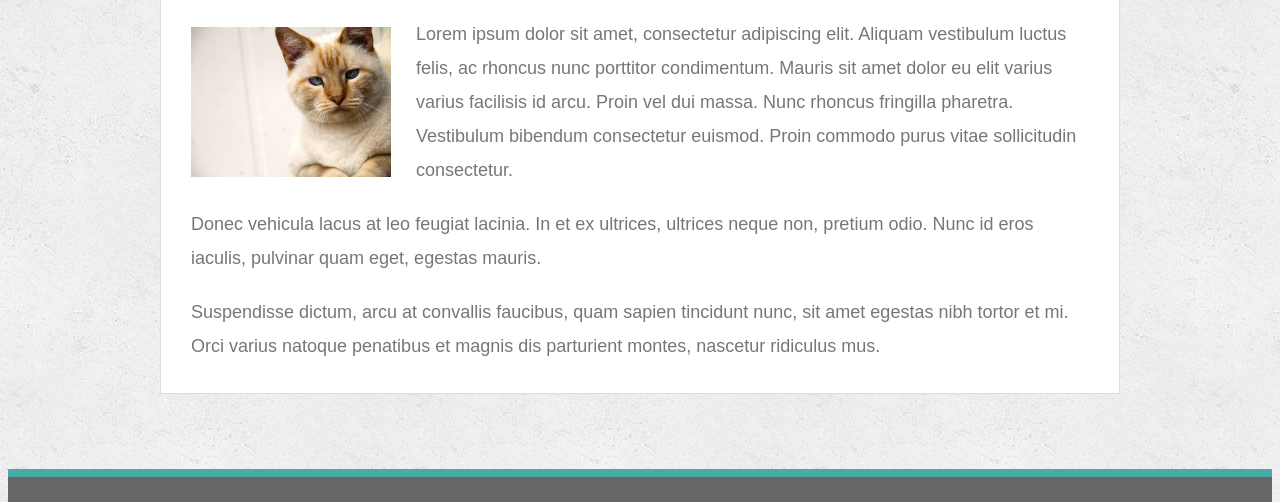
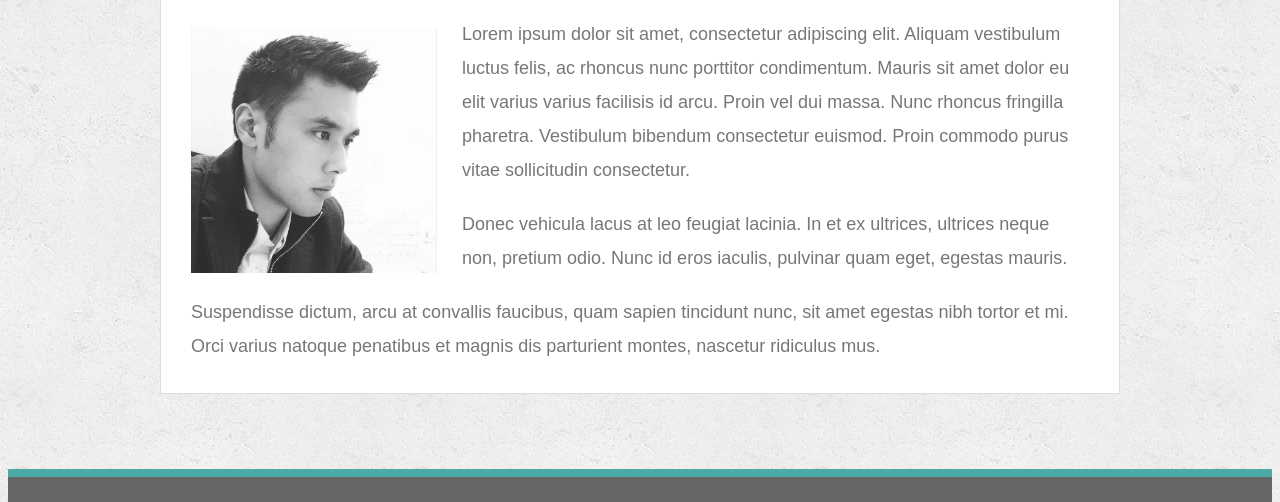
Before and after one commit to albertshay888/Basic-Portfolio, a plain HTML site: page index.html in a window 1280 px wide. Shown: the part 269-771 px from the top of the page. Drawn offline with Linux system fonts and the light colour scheme.

Commit message:
final changes

```diff
--- a/index.html
+++ b/index.html
@@ -25,7 +25,7 @@
     <section class="main-section">
       <h1>About Me</h1>
 
-      <img src="assets/images/cat.jpg" class="auth-image" alt="Albert Shay">
+      <img src="assets/images/profile2018.jpg" class="auth-image" alt="Albert Shay" style="width:246px;height:246px;">
 
       <p>Lorem ipsum dolor sit amet, consectetur adipiscing elit. Aliquam vestibulum luctus felis, ac rhoncus nunc porttitor condimentum. Mauris sit amet dolor eu elit varius varius facilisis id arcu. Proin vel dui massa. Nunc rhoncus fringilla pharetra. Vestibulum bibendum consectetur euismod. Proin commodo purus vitae sollicitudin consectetur.</p>
 
```
Also changed, not shown: contact.html (+2 -2 lines), assets/images/cat.jpg (deleted), assets/images/profile2018.jpg (added), 2 other files.
